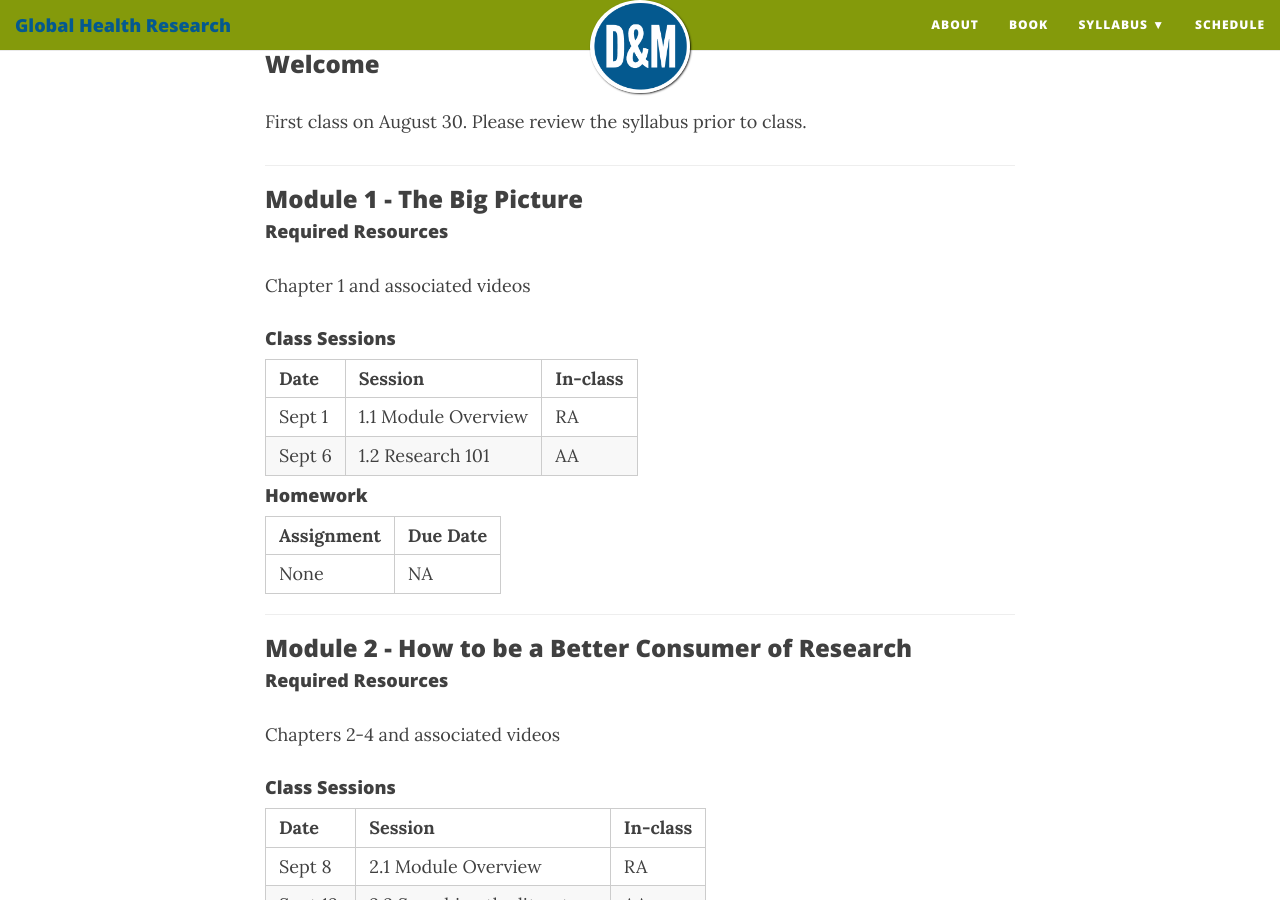
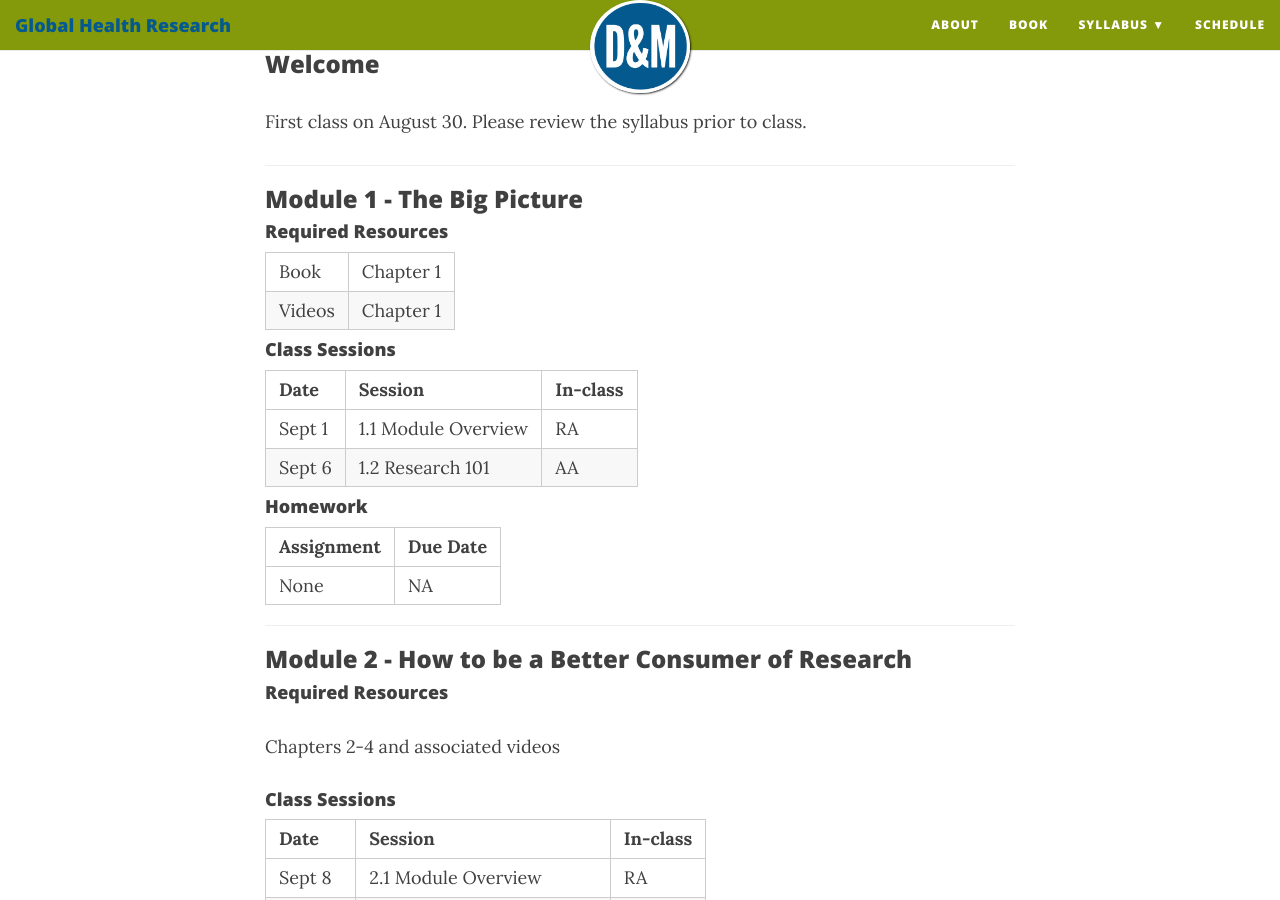
Before and after one commit to ericpgreen/ghr, a Jekyll site: the page built from schedule.md, in a window 1280 px wide and 900 px high, scrolled down 331 px. Built offline with Jekyll 4.4.1, drawn with Linux system fonts in a browser that asks for light colours; nearby versions of some CDN libraries.

Commit message:
new table

```diff
--- a/schedule.md
+++ b/schedule.md
@@ -19,8 +19,8 @@ First class on August 30. Please review the syllabus prior to class.
 
 #### Required Resources
 
-
-Chapter 1 and associated videos
+| Book   | Chapter 1 |
+| Videos | Chapter 1 |
 
 #### Class Sessions
 
```
